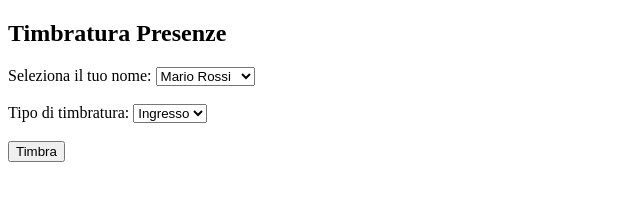
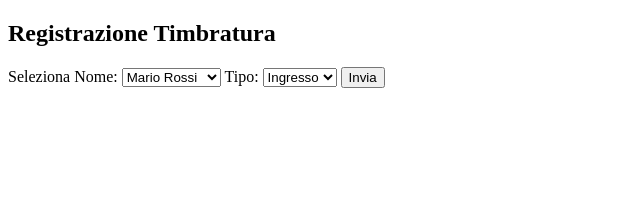
Before and after one commit to mens18/timbr, a plain HTML site: page index.html in a window 1280 px wide. Shown: the whole page, without its empty margins (0-640 px from the left). Drawn offline with Linux system fonts and the light colour scheme.

Commit message:
index.html

```diff
--- a/index.html
+++ b/index.html
@@ -3,63 +3,57 @@
 <head>
     <meta charset="UTF-8">
     <meta name="viewport" content="width=device-width, initial-scale=1.0">
-    <title>Timbratura Presenze</title>
+    <title>Timbratura</title>
 </head>
 <body>
-    <h2>Timbratura Presenze</h2>
+    <h2>Registrazione Timbratura</h2>
 
-    <!-- Selezione del nome -->
-    <label for="nome">Seleziona il tuo nome:</label>
+    <label for="nome">Seleziona Nome:</label>
     <select id="nome">
         <option value="Mario Rossi">Mario Rossi</option>
         <option value="Luca Bianchi">Luca Bianchi</option>
-        <option value="Anna Verdi">Anna Verdi</option>
-        <option value="Giulia Neri">Giulia Neri</option>
+        <option value="Giulia Verdi">Giulia Verdi</option>
     </select>
 
-    <br><br>
-
-    <!-- Selezione tipo di timbratura -->
-    <label for="tipo">Tipo di timbratura:</label>
+    <label for="tipo">Tipo:</label>
     <select id="tipo">
         <option value="ingresso">Ingresso</option>
         <option value="uscita">Uscita</option>
     </select>
 
-    <br><br>
+    <button onclick="inviaTimbratura()">Invia</button>
 
-    <button onclick="inviaDati()">Timbra</button>
-
-    <p id="messaggio"></p>
+    <p id="status"></p>
 
     <script>
-        function inviaDati() {
-            let scriptUrl = "https://script.google.com/macros/s/AKfycbyEDfHhdm2X5FdhX9kN-zdXdxYWL0-SzonLdI4dhgIGnYE3XXFrf6ym8TgNKGszuGzT/exec"; // Sostituisci con l'URL della tua Web App
+        const scriptUrl = "https://script.google.com/macros/s/AKfycbzvLxELPiew8KnQ_yoXkdSx2bXm-jtX_DcqBtSlwL4AcpoG9-m_IusAb5hg6gjkW3Sm/exec";
 
-            // Prendere i dati selezionati
+        function inviaTimbratura() {
             let nome = document.getElementById("nome").value;
             let tipo = document.getElementById("tipo").value;
-            let deviceId = navigator.userAgent;  // Identificativo del dispositivo
 
-            // Ottenere la posizione GPS
-            navigator.geolocation.getCurrentPosition(position => {
+            if (!navigator.geolocation) {
+                document.getElementById("status").innerText = "Errore: il tuo browser non supporta il GPS.";
+                return;
+            }
+
+            navigator.geolocation.getCurrentPosition(function(position) {
                 let lat = position.coords.latitude;
                 let long = position.coords.longitude;
+                let deviceId = navigator.userAgent;
 
-                // Creare URL per invio dati
                 let fullUrl = `${scriptUrl}?gps=${lat},${long}&deviceId=${encodeURIComponent(deviceId)}&tipo=${tipo}&nome=${encodeURIComponent(nome)}`;
 
-                // Invia richiesta
                 fetch(fullUrl)
                     .then(response => response.text())
                     .then(data => {
-                        document.getElementById("messaggio").innerText = data; // Mostra messaggio di conferma o errore
+                        document.getElementById("status").innerText = data;
                     })
                     .catch(error => {
-                        document.getElementById("messaggio").innerText = "Errore durante la timbratura.";
+                        document.getElementById("status").innerText = "Errore di connessione.";
                     });
-            }, () => {
-                document.getElementById("messaggio").innerText = "Errore: GPS non attivato.";
+            }, function(error) {
+                document.getElementById("status").innerText = "Errore GPS: " + error.message;
             });
         }
     </script>
```
